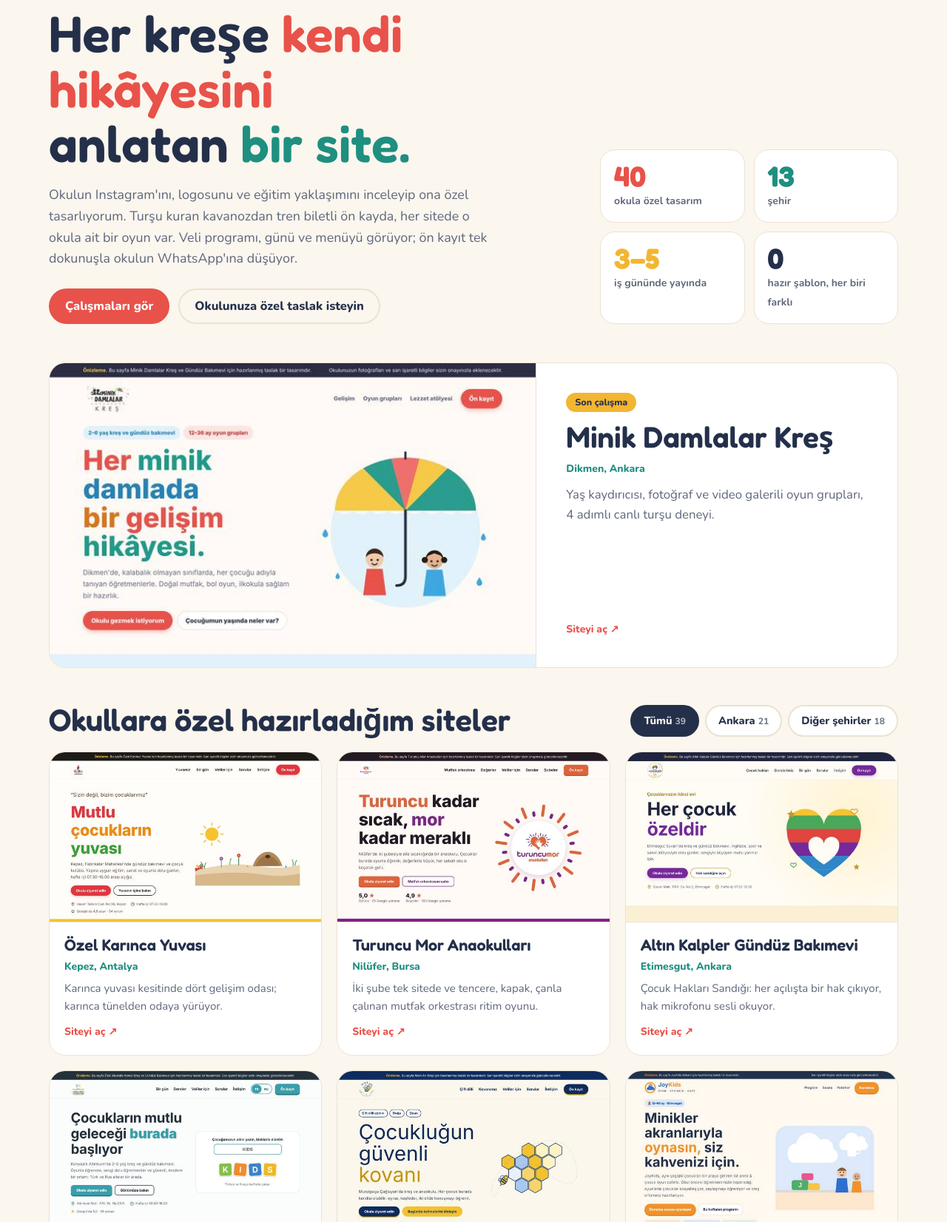
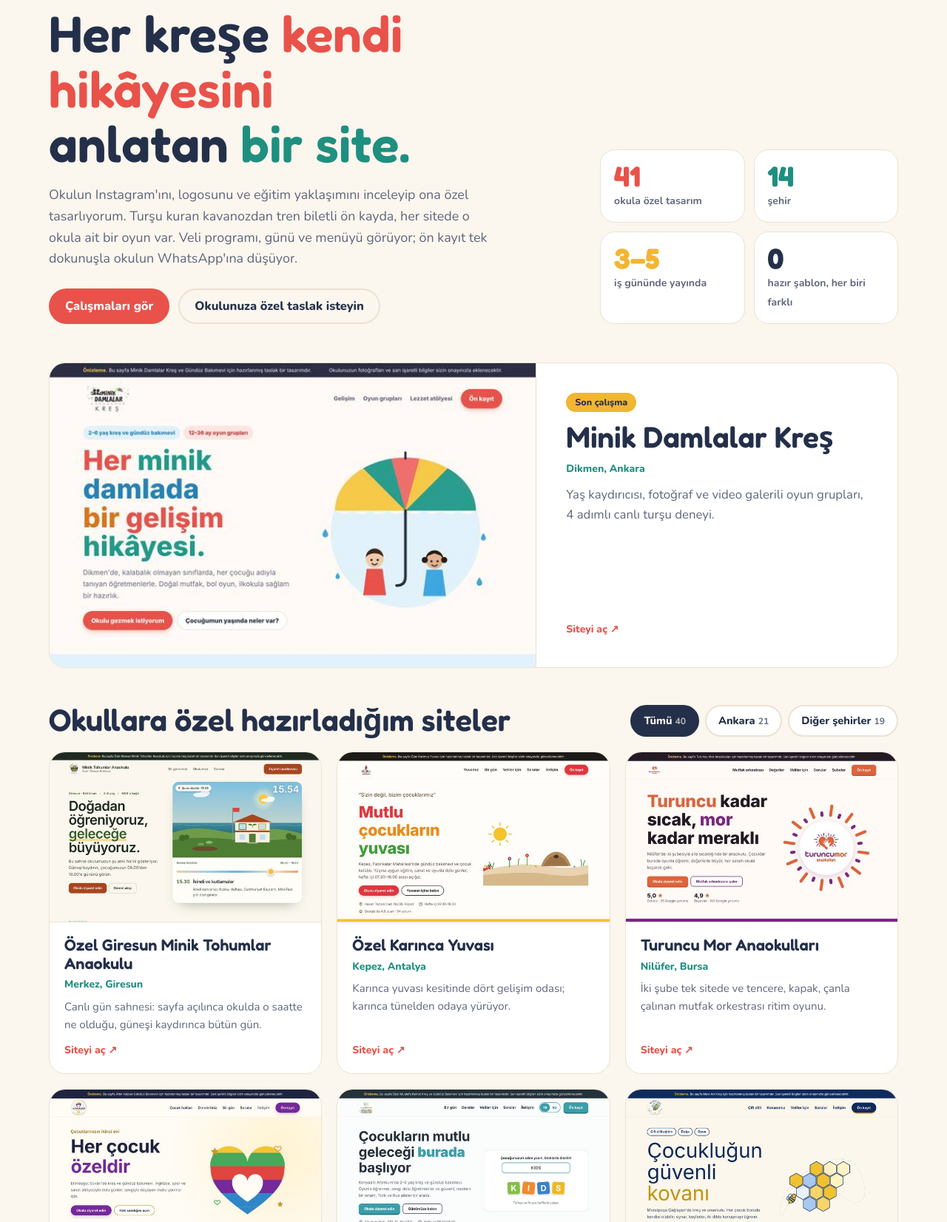
Before and after one commit to nnumanbekir-lgtm/kres-portfoy, a plain HTML site: page index.html in a window 1280 px wide. Shown: the part 140-1792 px from the top of the page at 74% size. Drawn offline with nearby package versions, Linux system fonts and the light colour scheme.

Commit message:
Portföye Giresun Minik Tohumlar eklendi
Co-Authored-By: Claude Opus 5.5 <noreply@anthropic.com>
Claude-Session: https://claude.ai/code/session_01V27VxCak6nhkhKEoPmg8Ct

```diff
--- a/index.html
+++ b/index.html
@@ -1,11 +1,11 @@
 <!doctype html>
 <html lang="tr"><head><meta charset="utf-8"><meta name="viewport" content="width=device-width,initial-scale=1,viewport-fit=cover">
-<meta name="description" content="Kreş ve gündüz bakımevleri için okula özel web siteleri. 40 kreşe özel hazırlanmış tasarımlar.">
+<meta name="description" content="Kreş ve gündüz bakımevleri için okula özel web siteleri. 41 kreşe özel hazırlanmış tasarımlar.">
 <meta property="og:title" content="Numan Web · Kreş"><meta property="og:description" content="Her kreşe kendi hikâyesini anlatan bir site.">
 <title>Numan Web · Kreş</title>
 <meta property="og:type" content="website">
 <meta property="og:title" content="Kreşlere özel web siteleri · Numan">
-<meta property="og:description" content="40 kreşe özel hazırlanmış, her biri farklı web sitesi tasarımları.">
+<meta property="og:description" content="41 kreşe özel hazırlanmış, her biri farklı web sitesi tasarımları.">
 <meta property="og:url" content="https://nnumanbekir-lgtm.github.io/kres-portfoy/">
 <meta property="og:image" content="https://nnumanbekir-lgtm.github.io/kres-portfoy/og.jpg">
 <meta property="og:image:width" content="1200">
@@ -100,15 +100,18 @@ footer .wrap{display:flex;justify-content:space-between;gap:12px;flex-wrap:wrap;
 <h1>Her kreşe <span class="c1">kendi hikâyesini</span> anlatan <span class="c2">bir site.</span></h1>
 <p class="sub">Okulun Instagram'ını, logosunu ve eğitim yaklaşımını inceleyip ona özel tasarlıyorum. Turşu kuran kavanozdan tren biletli ön kayda, her sitede o okula ait bir oyun var. Veli programı, günü ve menüyü görüyor; ön kayıt tek dokunuşla okulun WhatsApp'ına düşüyor.</p>
 <div class="cta"><a class="btn" href="#isler">Çalışmaları gör</a><a class="btn alt" href="#iletisim">Okulunuza özel taslak isteyin</a></div></div>
-<div class="stats"><div class="stat" style="--c:var(--coral)"><b class="num">40</b><span>okula özel tasarım</span></div><div class="stat" style="--c:var(--teal)"><b class="num">13</b><span>şehir</span></div><div class="stat" style="--c:var(--sun)"><b class="num">3–5</b><span>iş gününde yayında</span></div><div class="stat" style="--c:var(--fg)"><b class="num">0</b><span>hazır şablon, her biri farklı</span></div></div>
+<div class="stats"><div class="stat" style="--c:var(--coral)"><b class="num">41</b><span>okula özel tasarım</span></div><div class="stat" style="--c:var(--teal)"><b class="num">14</b><span>şehir</span></div><div class="stat" style="--c:var(--sun)"><b class="num">3–5</b><span>iş gününde yayında</span></div><div class="stat" style="--c:var(--fg)"><b class="num">0</b><span>hazır şablon, her biri farklı</span></div></div>
 </div></section>
 <section class="work" id="isler"><div class="wrap">
 <a class="card feat" href="https://nnumanbekir-lgtm.github.io/minik-damlalar-kres/" target="_blank" rel="noopener" data-g="Ankara">
 <span class="shot"><img src="shots/minik-damlalar-kres.jpg" alt="Minik Damlalar Kreş sitesinin açılış ekranı" loading="eager" width="640" height="400"></span>
 <span class="meta"><span class="new">Son çalışma</span><span class="nm">Minik Damlalar Kreş</span><span class="pl">Dikmen, Ankara</span><span class="sg">Yaş kaydırıcısı, fotoğraf ve video galerili oyun grupları, 4 adımlı canlı turşu deneyi.</span><span class="go">Siteyi aç ↗</span></span></a>
 <div class="bar"><h2>Okullara özel hazırladığım siteler</h2>
-<div class="chips" role="group" aria-label="Şehre göre süz"><button type="button" data-f="all" aria-pressed="true">Tümü<small class="num">39</small></button><button type="button" data-f="Ankara" aria-pressed="false">Ankara<small class="num">21</small></button><button type="button" data-f="other" aria-pressed="false">Diğer şehirler<small class="num">18</small></button></div></div>
+<div class="chips" role="group" aria-label="Şehre göre süz"><button type="button" data-f="all" aria-pressed="true">Tümü<small class="num">40</small></button><button type="button" data-f="Ankara" aria-pressed="false">Ankara<small class="num">21</small></button><button type="button" data-f="other" aria-pressed="false">Diğer şehirler<small class="num">19</small></button></div></div>
 <div class="grid" id="grid">
+<a class="card" href="https://nnumanbekir-lgtm.github.io/giresun-minik-tohumlar/" target="_blank" rel="noopener" data-g="Diğer">
+<span class="shot"><img src="shots/giresun-minik-tohumlar.jpg" alt="Özel Giresun Minik Tohumlar Anaokulu sitesinin açılış ekranı" loading="lazy" width="640" height="400"></span>
+<span class="meta"><span class="nm">Özel Giresun Minik Tohumlar Anaokulu</span><span class="pl">Merkez, Giresun</span><span class="sg">Canlı gün sahnesi: sayfa açılınca okulda o saatte ne olduğu, güneşi kaydırınca bütün gün.</span><span class="go">Siteyi aç ↗</span></span></a>
 <a class="card" href="https://nnumanbekir-lgtm.github.io/karinca-yuvasi-antalya/" target="_blank" rel="noopener" data-g="Diğer">
 <span class="shot"><img src="shots/karinca-yuvasi-antalya.jpg" alt="Özel Karınca Yuvası sitesinin açılış ekranı" loading="lazy" width="640" height="400"></span>
 <span class="meta"><span class="nm">Özel Karınca Yuvası</span><span class="pl">Kepez, Antalya</span><span class="sg">Karınca yuvası kesitinde dört gelişim odası; karınca tünelden odaya yürüyor.</span><span class="go">Siteyi aç ↗</span></span></a>
```
Also changed, not shown: shots/giresun-minik-tohumlar.jpg (added).
